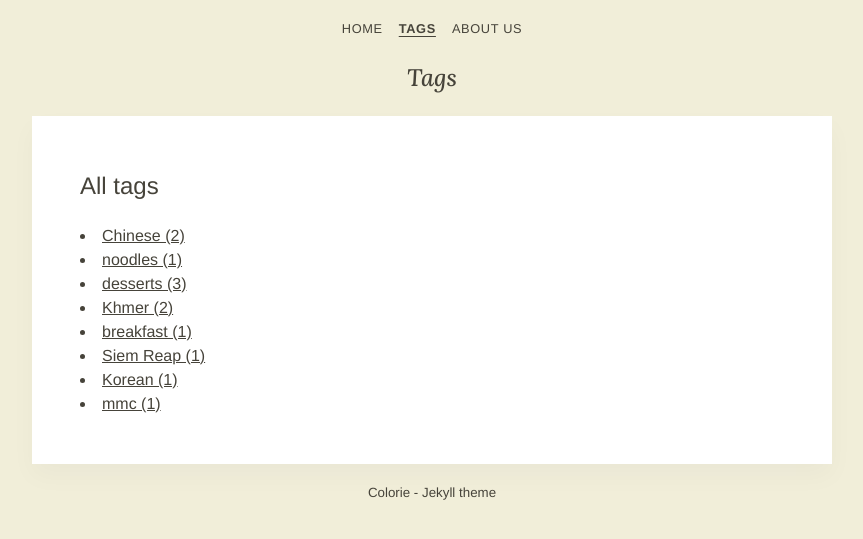
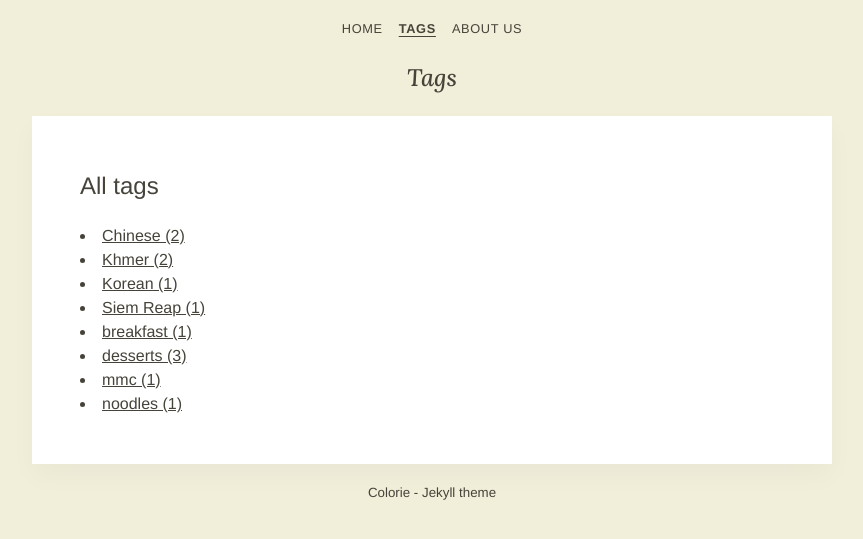
Before and after one commit to yong-lim/eateries, a Jekyll site: the page built from _pages/tags.md, in a window 1280 px wide. Shown: the top 539 px of the page, without its empty margins (208-1071 px from the left). Built offline with Jekyll 4.4.1, drawn with Linux system fonts in a browser that asks for light colours; some web fonts are replaced.

Commit message:
sort_natural is not working properly

```diff
--- a/_layouts/tags.html
+++ b/_layouts/tags.html
@@ -4,12 +4,12 @@ layout: default
 
 <article role="article" class="post">
    <h1>All tags</h1>
-   {% assign tags = site.tags sort_natural %}
+   {% assign tags = site.tags | sort %}
    <ul>
-     {% for tag in tags %}
-     <li>
-      <a href="/tag/{{ tag[0] }}/">{{ tag[0] | replace:'-', ' ' }} ({{ tag | last | size }})</a>
-     </li>
-     {% endfor %}
+      {% for tag in tags %}
+      <li>
+         <a href="/tag/{{ tag[0] }}/">{{ tag[0] | replace:'-', ' ' }} ({{ tag | last | size }})</a>
+      </li>
+      {% endfor %}
    </ul>
 </article>
```
